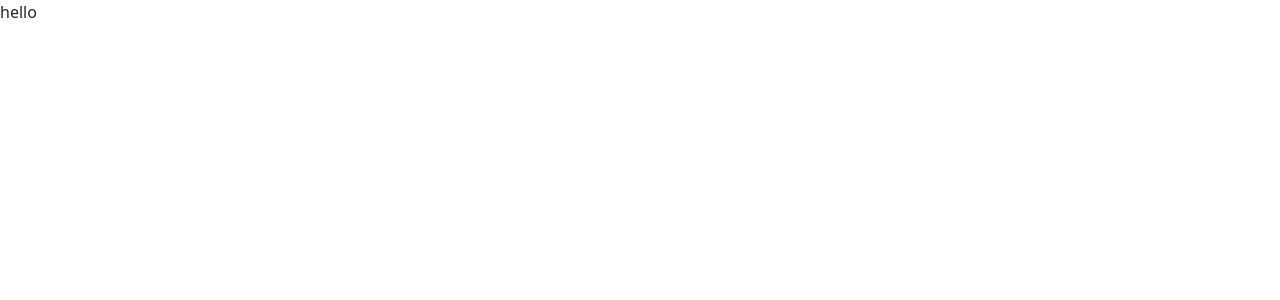
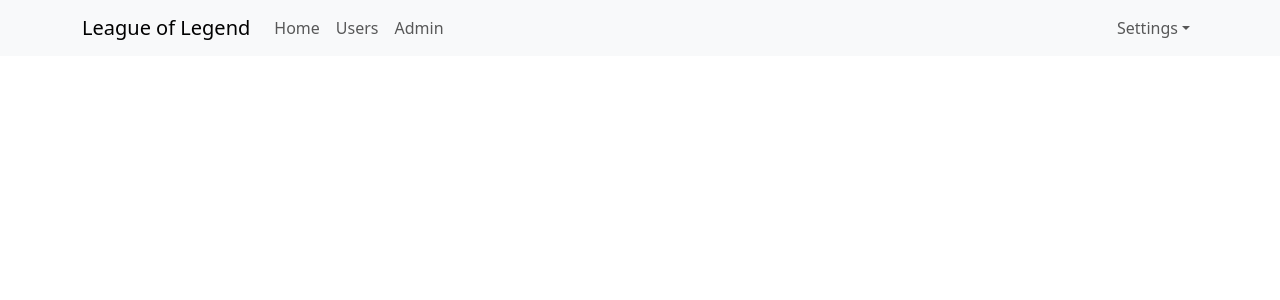
Before and after one commit to BeQuang/React_Hook_Hoi_Dan_IT, a React (Create React App) app: page / in a window 1280 px wide. Shown: the top 300 px of the page. Built offline with nearby package versions, Linux system fonts and the light colour scheme.

Commit message:
Design Header with Boostrap Navigation

```diff
--- a/src/App.js
+++ b/src/App.js
@@ -1,7 +1,12 @@
 import "./App.scss";
+import Header from "./components/Header/Header";
 
 const App = () => {
-  return <div className="App">hello</div>;
+  return (
+    <div className="App">
+      <Header />
+    </div>
+  );
 };
 
 export default App;
--- /dev/null
+++ b/src/components/Header/Header.js
@@ -0,0 +1,31 @@
+import Container from "react-bootstrap/Container";
+import Nav from "react-bootstrap/Nav";
+import Navbar from "react-bootstrap/Navbar";
+import NavDropdown from "react-bootstrap/NavDropdown";
+
+const Header = () => {
+  return (
+    <Navbar expand="lg" className="bg-body-tertiary">
+      <Container>
+        <Navbar.Brand href="#home">League of Legend</Navbar.Brand>
+        <Navbar.Toggle aria-controls="basic-navbar-nav" />
+        <Navbar.Collapse id="basic-navbar-nav">
+          <Nav className="me-auto">
+            <Nav.Link href="#home">Home</Nav.Link>
+            <Nav.Link href="#link">Users</Nav.Link>
+            <Nav.Link href="#link">Admin</Nav.Link>
+          </Nav>
+          <Nav>
+            <NavDropdown title="Settings" id="basic-nav-dropdown">
+              <NavDropdown.Item href="#action/3.1">Log in</NavDropdown.Item>
+              <NavDropdown.Item href="#action/3.2">Log out</NavDropdown.Item>
+              <NavDropdown.Item href="#action/3.3">Profile</NavDropdown.Item>
+            </NavDropdown>
+          </Nav>
+        </Navbar.Collapse>
+      </Container>
+    </Navbar>
+  );
+};
+
+export default Header;
```
